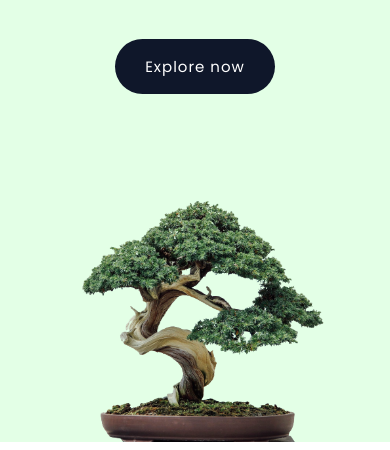
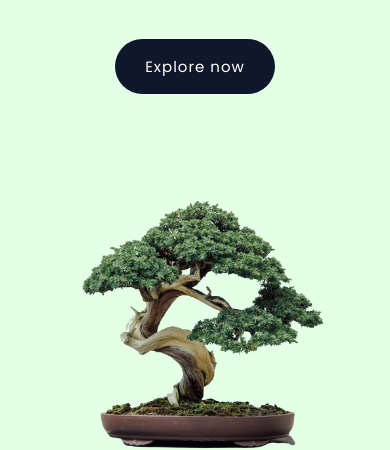
Before and after one commit to hempun10/bonsai_ecommerce, a plain HTML site: page index.html in a window 390 px wide. Shown: the part 402-852 px from the top of the page. Drawn offline with nearby package versions, Linux system fonts and the light colour scheme.

Commit message:
Finally solve error of over flow in mpblie view ✅

```diff
--- a/css/style.css
+++ b/css/style.css
@@ -569,10 +569,10 @@ span {
   }
   html,body{
     width: 100%;
-    height: 100%;
+    height: auto;
     margin: 0;
     padding: 0;
-    overflow: hidden;
+    overflow-x: hidden;
   }
   .cta-text {
     margin-left: 30px;
```
